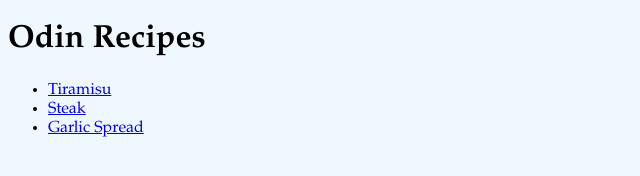
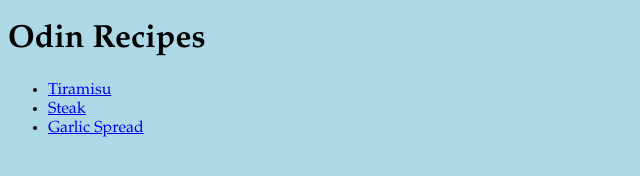
Before and after one commit to parkeross/odin-recipes, a plain HTML site: page index.html in a window 1280 px wide. Shown: the whole page, without its empty margins (0-640 px from the left). Drawn offline with Linux system fonts and the light colour scheme.

Commit message:
Change background to test .css file

```diff
--- a/style.css
+++ b/style.css
@@ -1,4 +1,4 @@
 * {
     font-family: "Book Antiqua",sans-serif;
-    background-color: aliceblue;
+    background-color: lightblue;
 }
```
